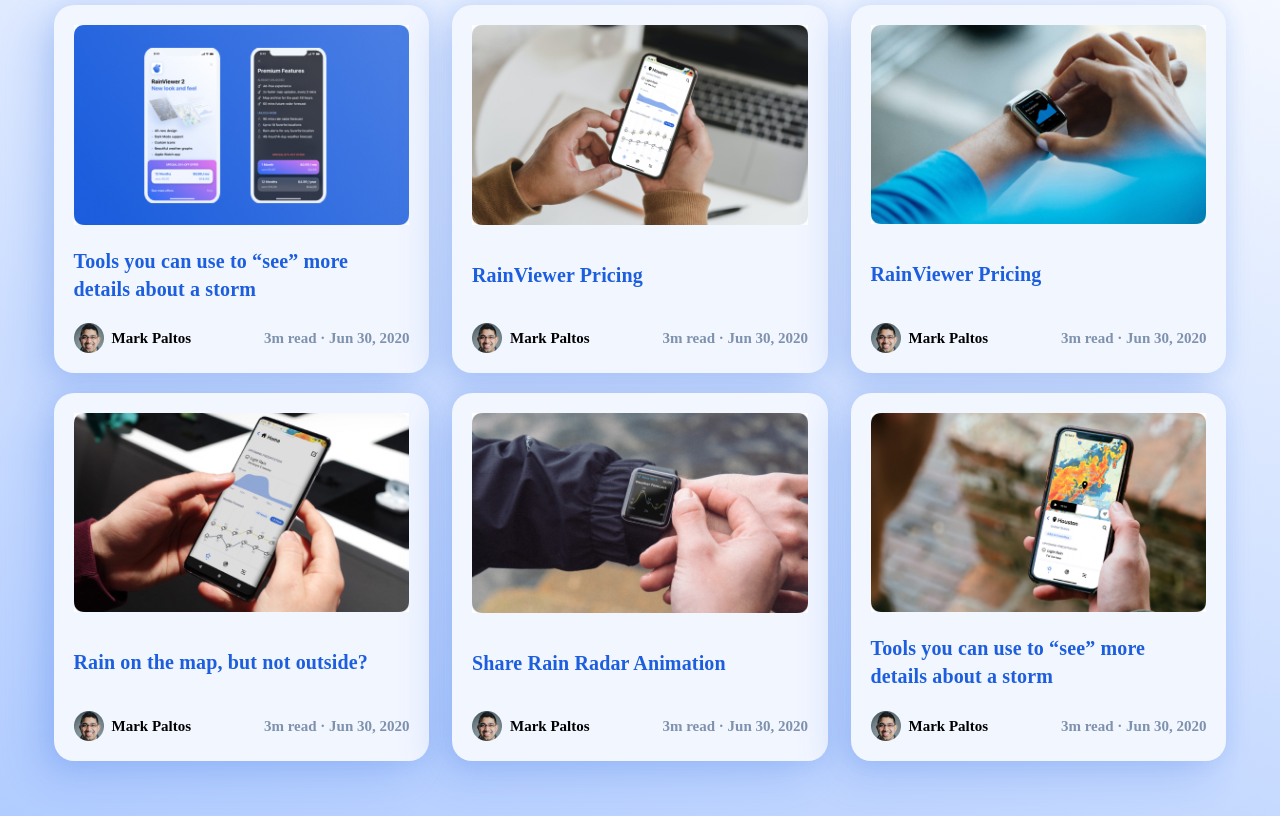
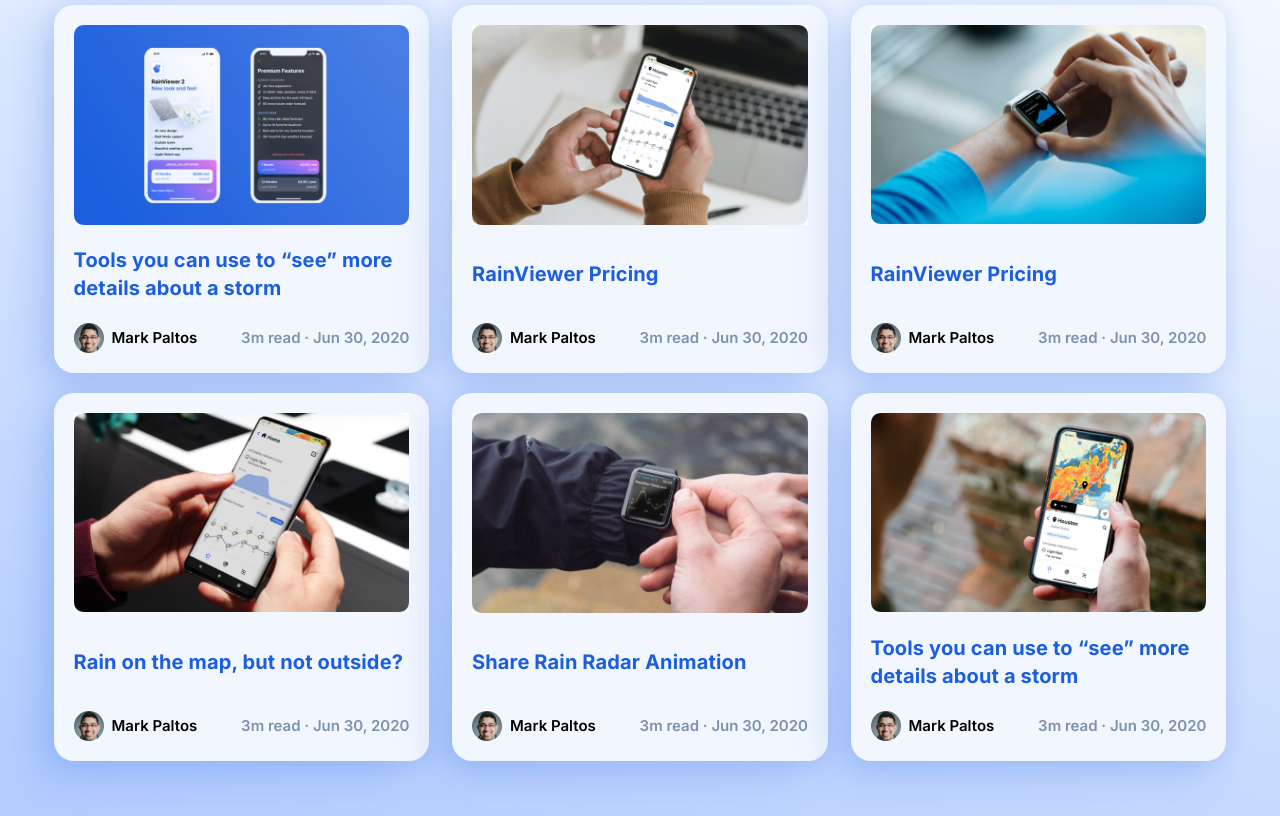
Before and after one commit to mrIliya/rain_test, a website: page app/index.html in a window 1280 px wide. Shown: the part 129-945 px from the top of the page. Drawn offline with nearby package versions, Linux system fonts and the light colour scheme.

Commit message:
added font

```diff
--- a/app/index.html
+++ b/app/index.html
@@ -5,13 +5,7 @@
 	<meta charset="UTF-8">
 	<meta http-equiv="X-UA-Compatible" content="IE=edge">
 	<meta name="viewport" content="width=device-width, initial-scale=1.0">
-	<link
-		href="https://fonts.googleapis.com/css2?family=Jost:wght@500;700&family=Open+Sans&family=Roboto:wght@400;500;700;900&display=swap"
-		rel="stylesheet">
-	<link
-		href="https://fonts.googleapis.com/css2?family=Jost:wght@500;700&family=Roboto:wght@400;500;700;900&display=swap"
-		rel="stylesheet">
-	<link href="https://fonts.googleapis.com/css2?family=Jost:wght@500;700&display=swap" rel="stylesheet">
+	<link href="https://fonts.googleapis.com/css2?family=Inter:wght@400;600;700&display=swap" rel="stylesheet">
 	<link rel="stylesheet" href="./css/normalize.css">
 	<link rel="stylesheet" href="./css/style.css">
 	<title>Test</title>
--- a/app/scss/style.scss
+++ b/app/scss/style.scss
@@ -1,5 +1,8 @@
 * {
    box-sizing: border-box;
+}
+body{
+	font-family: Inter, sans-serif;
 }
 
 .container {
```
Also changed, not shown: app/css/style.css.
